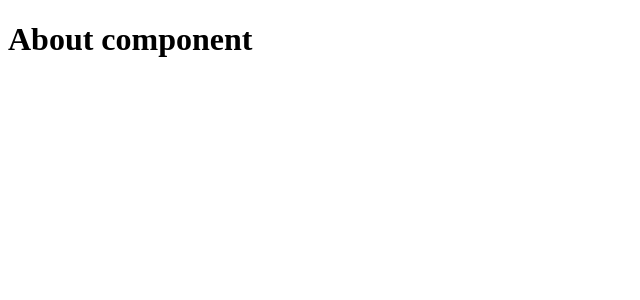
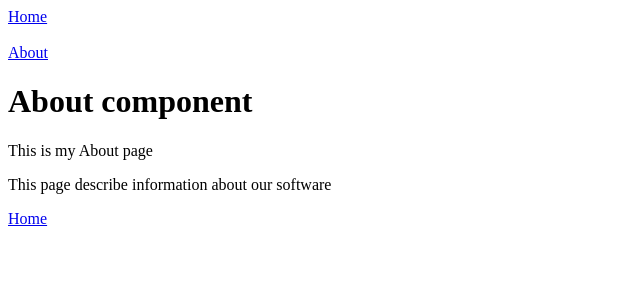
Before and after one commit to maggipawar/Reactjs_tutorial, a React (Create React App) app: page /about in a window 1280 px wide. Shown: the top 300 px of the page, without its empty margins (0-640 px from the left). Built offline with nearby package versions, Linux system fonts and the light colour scheme.

Commit message:
add Link and Navigate page example with functional component

```diff
--- a/src/App.js
+++ b/src/App.js
@@ -1,14 +1,20 @@
 import React from "react";
-import {BrowserRouter, Route, Routes} from 'react-router-dom';
+import {BrowserRouter, Navigate, Route, Routes} from 'react-router-dom';
 import { About } from "./Components/About";
 import { Home } from "./Components/Home";
+import { NavBar } from "./Components/Navbar";
+import {Page404} from './Components/Page404';
+
 export const App = () => {
   return(
     <>
       <BrowserRouter>
+      <NavBar />
         <Routes>
           <Route path="/" element={<Home />}></Route>
           <Route path="/about" element={<About />}></Route>
+          {/* <Route path="/*" element={<Page404 />}></Route> */} // it redirect on page 404
+          <Route path="/*" element={<Navigate to={'/'}/>}></Route>  // it redirect on Home page
         </Routes>
       </BrowserRouter>
     </>
--- a/src/Components/About.js
+++ b/src/Components/About.js
@@ -1,7 +1,12 @@
+import { Link } from "react-router-dom"
+
 export const About = () => {
     return(
         <>
             <h1>About component</h1>
+            <p>This is my About page</p>
+            <p>This page describe information about our software</p>
+            <Link to={'/'}>Home</Link>
         </>
     )
 }
--- a/src/Components/Home.js
+++ b/src/Components/Home.js
@@ -1,7 +1,12 @@
+import { Link } from "react-router-dom"
+
 export const Home = () => {
     return(
         <>
             <h1>Home component</h1>
+            <p>This is my Home page</p>
+            <p>This page describe information about our software</p>
+            <Link to={'/about'}>About</Link>
         </>
     )
 }
--- /dev/null
+++ b/src/Components/Navbar.js
@@ -0,0 +1,11 @@
+import { Link } from "react-router-dom"
+
+export const NavBar = () => {
+    return(
+        <>
+            <Link to='/'>Home</Link> <br/> <br/>
+            <Link to='/about'>About</Link>
+
+        </>
+    )
+}
--- /dev/null
+++ b/src/Components/Page404.js
@@ -0,0 +1,11 @@
+import { Link } from "react-router-dom"
+
+export const Page404 = () => {
+    return(
+        <>
+            <h1>404 page</h1>
+            <p>This page is not present</p>
+            <Link to={'/'}>Home</Link>
+        </>
+    )
+}
```
